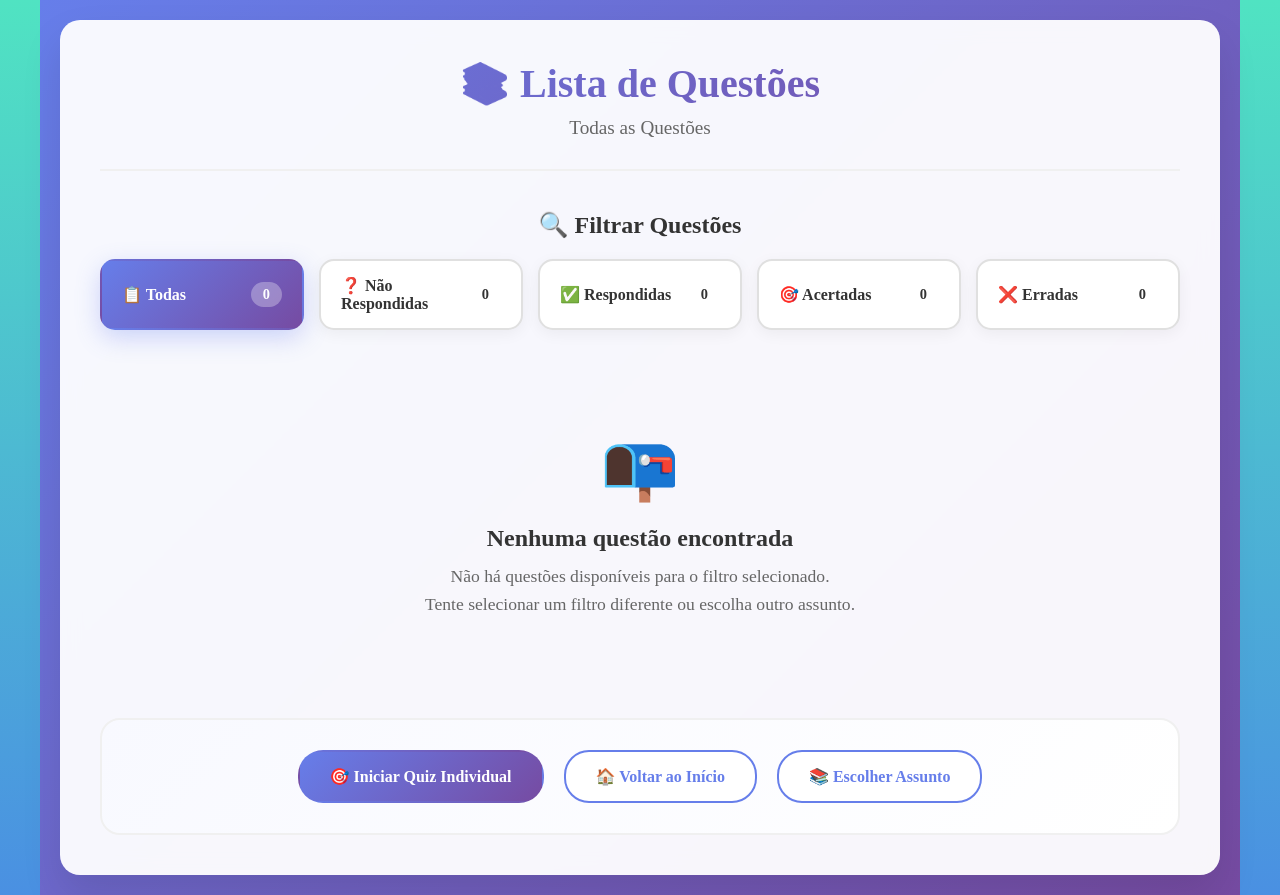
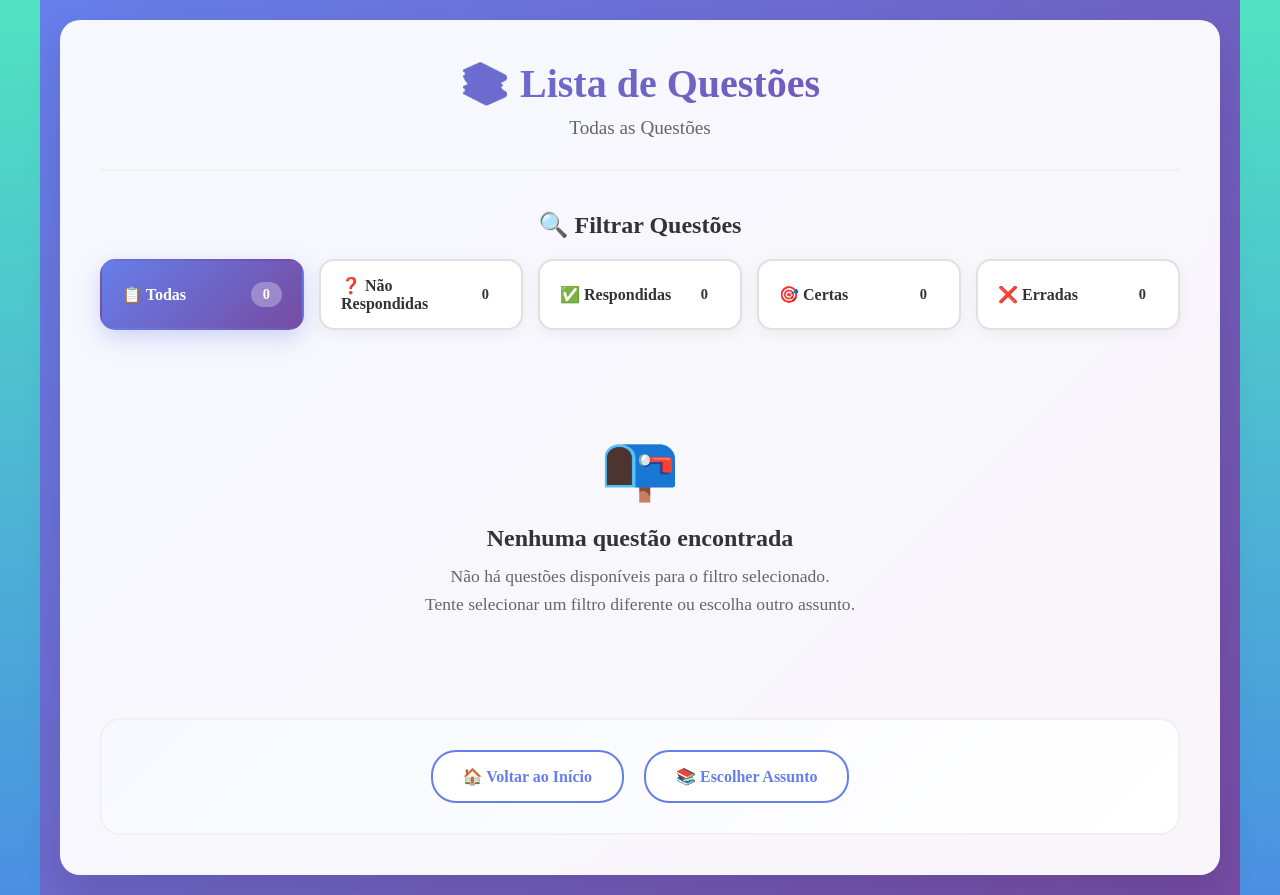
Before and after one commit to kaiquelourran/site-resumo-acad-mico, a PHP site: page /questoes/listar_questoes.php in a window 1280 px wide. Run offline with PHP 8.4, Linux system fonts and the light colour scheme; data that the repository does not hold is empty.

Commit message:
remoção de botão visualizar na listão de questão

```diff
--- a/questoes/listar_questoes.php
+++ b/questoes/listar_questoes.php
@@ -16,7 +16,7 @@ if ($id_assunto > 0) {
 // Query base com LEFT JOIN para respostas
 $sql = "SELECT q.*, a.nome as assunto_nome,
                CASE
-                   WHEN r.id_questao IS NOT NULL AND r.acertou = 1 THEN 'acertada'
+                   WHEN r.id_questao IS NOT NULL AND r.acertou = 1 THEN 'certa'
                    WHEN r.id_questao IS NOT NULL AND r.acertou = 0 THEN 'errada'
                    WHEN r.id_questao IS NOT NULL THEN 'respondida'
                    ELSE 'nao-respondida'
@@ -40,7 +40,7 @@ switch($filtro_ativo) {
     case 'nao-respondidas':
         $sql .= " AND r.id_questao IS NULL";
         break;
-    case 'acertadas':
+    case 'certas':
         $sql .= " AND r.acertou = 1";
         break;
     case 'erradas':
@@ -60,7 +60,7 @@ $contadores = [
     'todas' => 0,
     'respondidas' => 0,
     'nao-respondidas' => 0,
-    'acertadas' => 0,
+    'certas' => 0,
     'erradas' => 0
 ];
 
@@ -81,13 +81,13 @@ $contadores['respondidas'] = $stmt_count_respondidas->fetchColumn();
 // Contar questões não respondidas
 $contadores['nao-respondidas'] = $contadores['todas'] - $contadores['respondidas'];
 
-// Contar questões acertadas
-$sql_count_acertadas = "SELECT COUNT(DISTINCT q.id_questao) FROM questoes q
+// Contar questões certas
+$sql_count_certas = "SELECT COUNT(DISTINCT q.id_questao) FROM questoes q
                         INNER JOIN respostas_usuario r ON q.id_questao = r.id_questao
                         WHERE q.id_assunto = ? AND r.acertou = 1";
-$stmt_count_acertadas = $pdo->prepare($sql_count_acertadas);
-$stmt_count_acertadas->execute([$id_assunto]);
-$contadores['acertadas'] = $stmt_count_acertadas->fetchColumn();
+$stmt_count_certas = $pdo->prepare($sql_count_certas);
+$stmt_count_certas->execute([$id_assunto]);
+$contadores['certas'] = $stmt_count_certas->fetchColumn();
 
 // Contar questões erradas
 $sql_count_erradas = "SELECT COUNT(DISTINCT q.id_questao) FROM questoes q
@@ -265,7 +265,7 @@ $contadores['erradas'] = $stmt_count_erradas->fetchColumn();
             border: 1px solid #dee2e6;
         }
 
-        .status-acertada {
+        .status-certa {
             background: #d4edda;
             color: #155724;
             border: 1px solid #c3e6cb;
@@ -448,10 +448,10 @@ $contadores['erradas'] = $stmt_count_erradas->fetchColumn();
                         <span class="filter-count"><?php echo $contadores['respondidas']; ?></span>
                     </a>
 
-                    <a href="?id=<?php echo $id_assunto; ?>&filtro=acertadas"
-                       class="filter-btn <?php echo $filtro_ativo === 'acertadas' ? 'active' : ''; ?>">
-                        <span class="filter-label">🎯 Acertadas</span>
-                        <span class="filter-count"><?php echo $contadores['acertadas']; ?></span>
+                    <a href="?id=<?php echo $id_assunto; ?>&filtro=certas"
+                       class="filter-btn <?php echo $filtro_ativo === 'certas' ? 'active' : ''; ?>">
+                        <span class="filter-label">🎯 Certas</span>
+                        <span class="filter-count"><?php echo $contadores['certas']; ?></span>
                     </a>
 
                     <a href="?id=<?php echo $id_assunto; ?>&filtro=erradas"
@@ -488,7 +488,7 @@ $contadores['erradas'] = $stmt_count_erradas->fetchColumn();
                                                 echo '❓ Não Respondida';
                                                 break;
                                             case 'acertada':
-                                                echo '✅ Acertada';
+                                                echo '✅ Certa';
                                                 break;
                                             case 'errada':
                                                 echo '❌ Errada';
@@ -509,10 +509,7 @@ $contadores['erradas'] = $stmt_count_erradas->fetchColumn();
                        class="btn-action btn-primary">
                         🎯 Responder
                     </a>
-                    <a href="ver_questao.php?id=<?php echo $questao['id_questao']; ?>&volta=listar&assunto=<?php echo $id_assunto; ?>&filtro=<?php echo $filtro_ativo; ?>"
-                       class="btn-action btn-secondary">
-                        👁️ Visualizar
-                    </a>
+
                 </div>
                             </div>
                         <?php endforeach; ?>
@@ -523,10 +520,7 @@ $contadores['erradas'] = $stmt_count_erradas->fetchColumn();
             <!-- Navegação -->
             <div class="navigation-section">
                 <div class="nav-buttons">
-                    <a href="quiz_sem_login.php?id=<?php echo $id_assunto; ?>&filtro=<?php echo $filtro_ativo; ?>"
-                       class="nav-btn nav-btn-primary">
-                        🎯 Iniciar Quiz Individual
-                    </a>
+
                     <a href="index.php" class="nav-btn nav-btn-outline">
                         🏠 Voltar ao Início
                     </a>
--- a/questoes/quiz_vertical_filtros.php
+++ b/questoes/quiz_vertical_filtros.php
@@ -108,7 +108,7 @@ switch($filtro_ativo) {
     case 'nao-respondidas':
         // Para não-respondidas, não aplicar filtro adicional pois já não carregamos respostas
         break;
-    case 'acertadas':
+    case 'certas':
         $sql .= " AND r.acertou = 1";
         break;
     case 'erradas':
@@ -148,7 +148,7 @@ function getNomeFiltro($filtro) {
         case 'todas': return 'Todas as Questões';
         case 'respondidas': return 'Questões Respondidas';
         case 'nao-respondidas': return 'Questões Não Respondidas';
-        case 'acertadas': return 'Questões Acertadas';
+        case 'certas': return 'Questões Certas';
         case 'erradas': return 'Questões Erradas';
         default: return 'Questões';
     }
@@ -846,7 +846,7 @@ function getNomeFiltro($filtro) {
                                     // Questão respondida deve sair do filtro "não respondidas"
                                     deveRemover = true;
                                     break;
-                                case 'acertadas':
+                                case 'certas':
                                     // Se errou, deve sair do filtro "acertadas"
                                     deveRemover = !data.acertou;
                                     break;
```
